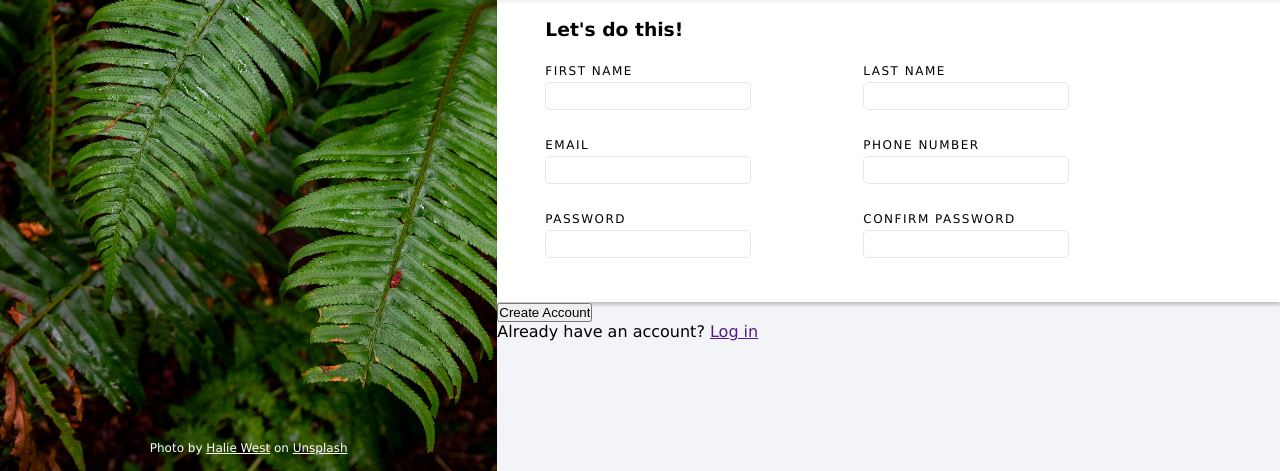
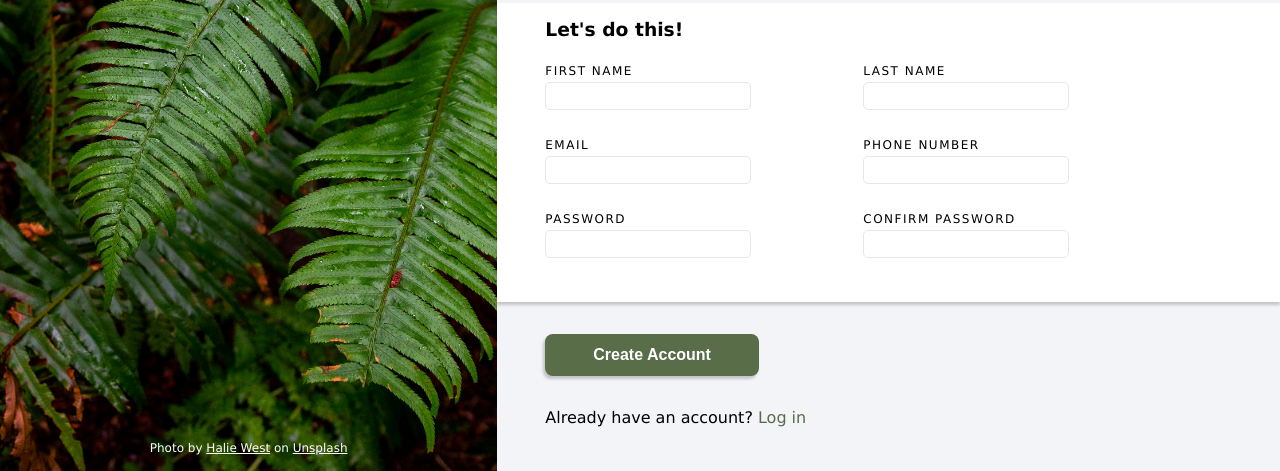
Before and after one commit to cuzzi06/odin-form, a plain HTML site: page index.html in a window 1280 px wide. Shown: the part 329-800 px from the top of the page. Drawn offline with Linux system fonts and the light colour scheme.

Commit message:
Add full styling to main section

```diff
--- a/style.css
+++ b/style.css
@@ -122,3 +122,24 @@ form input {
   border: 1px solid var(--input-border);
   border-radius: 5px;
 }
+
+#submit-button {
+  margin: 2rem var(--general-space);
+  color: #fff;
+  background-color: var(--button-color);
+  padding: 0.75rem 3rem;
+  font-weight: 600;
+  border: none;
+  border-radius: 8px;
+  font-size: 1rem;
+  box-shadow: -2px 3px 3px rgba(0, 0, 0, 0.2);
+}
+
+.message {
+  padding: 0 var(--general-space);
+}
+
+.message a {
+  color: var(--button-color);
+  text-decoration: none;
+}
```
